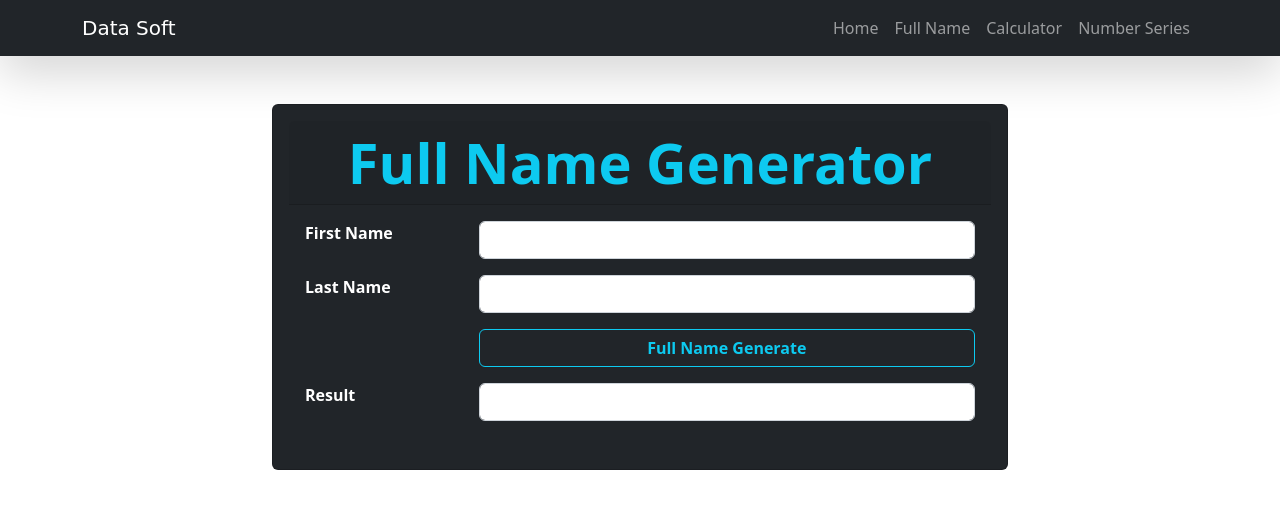
After one commit to sarkermajid/basis-bitm-php, a PHP site: page /pages/fullname.php in a window 1280 px wide. The commit adds this page. Shown: the top 517 px of the page. Run offline with PHP 8.4, Linux system fonts and the light colour scheme; the template is opened without the code that fills it, so the values that code supplies are empty.

Commit message:
'day_19_practice'

```diff
--- /dev/null
+++ b/day_19_practice/pages/fullname.php
@@ -0,0 +1,53 @@
+<?php include 'header.php' ?>
+
+
+<section class="py-5">
+    <div class="container">
+        <div class="row">
+            <div class="col-md-8 mx-auto">
+                <div class="card bg-dark text-white fw-bold p-3">
+                    <div class="card-header text-center fw-bold display-4 text-info">Full Name Generator</div>
+                    <form action="action.php" method="post">
+                        <div class="card-body">
+                            <div class="row mb-3">
+                                <div class="col-md-3">
+                                    <label for="">First Name</label>
+                                </div>
+                                <div class="col-md-9">
+                                    <input type="text" name="first_name" class="form-control" required>
+                                </div>
+                            </div>
+                            <div class="row mb-3">
+                                <div class="col-md-3">
+                                    <label for="">Last Name</label>
+                                </div>
+                                <div class="col-md-9">
+                                    <input type="text" name="last_name" class="form-control" required>
+                                </div>
+                            </div>
+                            <div class="row mb-3">
+                                <div class="col-md-3">
+                                    <label for=""></label>
+                                </div>
+                                <div class="col-md-9">
+                                    <input type="submit" name="full_name_btn" value="Full Name Generate" class="btn btn-outline-info w-100 fw-bold">
+                                </div>
+                            </div>
+                            <div class="row mb-3">
+                                <div class="col-md-3">
+                                    <label for="">Result</label>
+                                </div>
+                                <div class="col-md-9">
+                                    <input type="text" value="<?php echo $result ?>" class="form-control" readonly>
+                                </div>
+                            </div>
+                        </div>
+                    </form>
+                </div>
+            </div>
+        </div>
+    </div>
+</section>
+
+
+<?php include 'footer.php' ?>
--- a/day_19_practice/pages/header.php
+++ b/day_19_practice/pages/header.php
@@ -17,7 +17,9 @@
         <a href="" class="navbar-brand" style="font-family: cursive">Data Soft</a>
         <ul class="navbar-nav">
             <li><a href="action.php?page=home" class="nav-link">Home</a></li>
+            <li><a href="action.php?page=full-name" class="nav-link">Full Name</a></li>
             <li><a href="action.php?page=calculator" class="nav-link">Calculator</a></li>
+            <li><a href="action.php?page=number-series" class="nav-link">Number Series</a></li>
         </ul>
     </div>
 </nav>
```
Also changed, not shown: day_19_practice/action.php (+27 -0 lines), day_19_practice/app/classes/Fullname.php (added, +22 -0 lines), day_19_practice/app/classes/Numberseries.php (added, +26 -0 lines), day_19_practice/pages/numberseries.php (added, +53 -0 lines).
